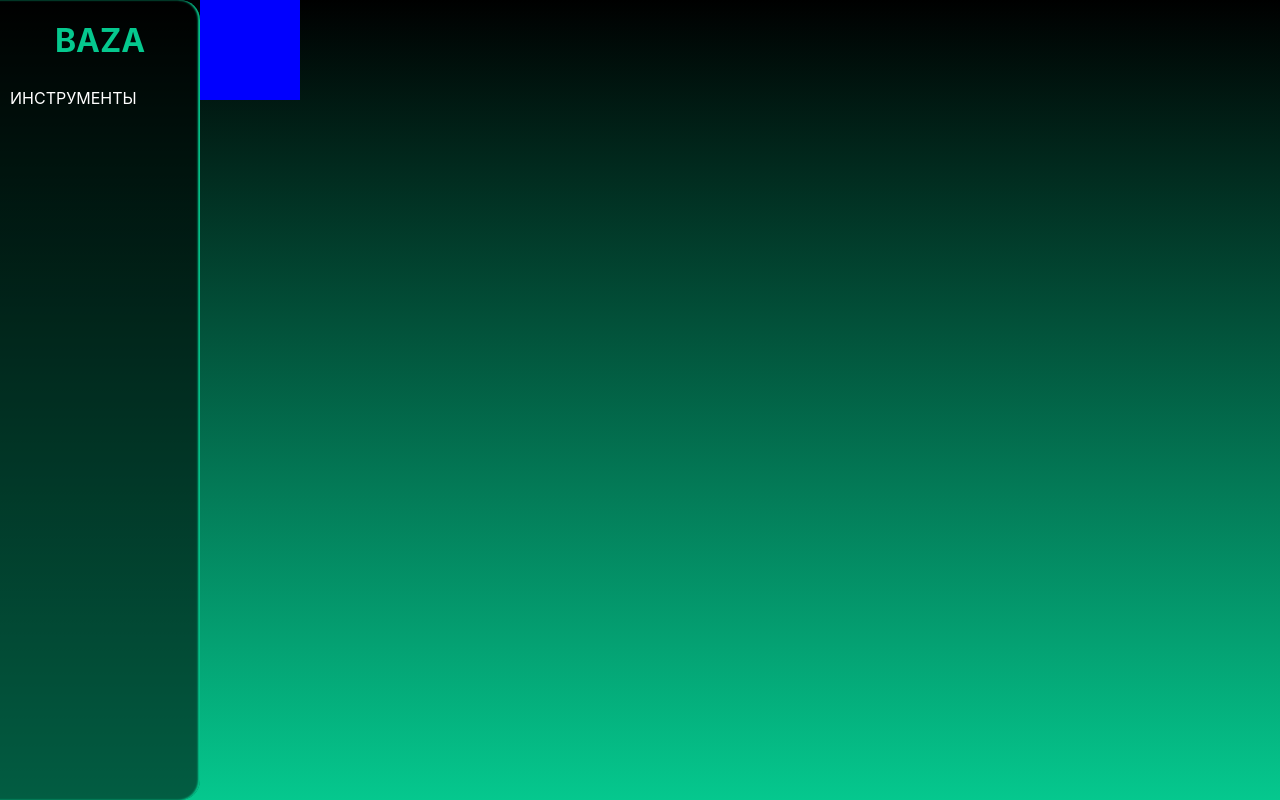
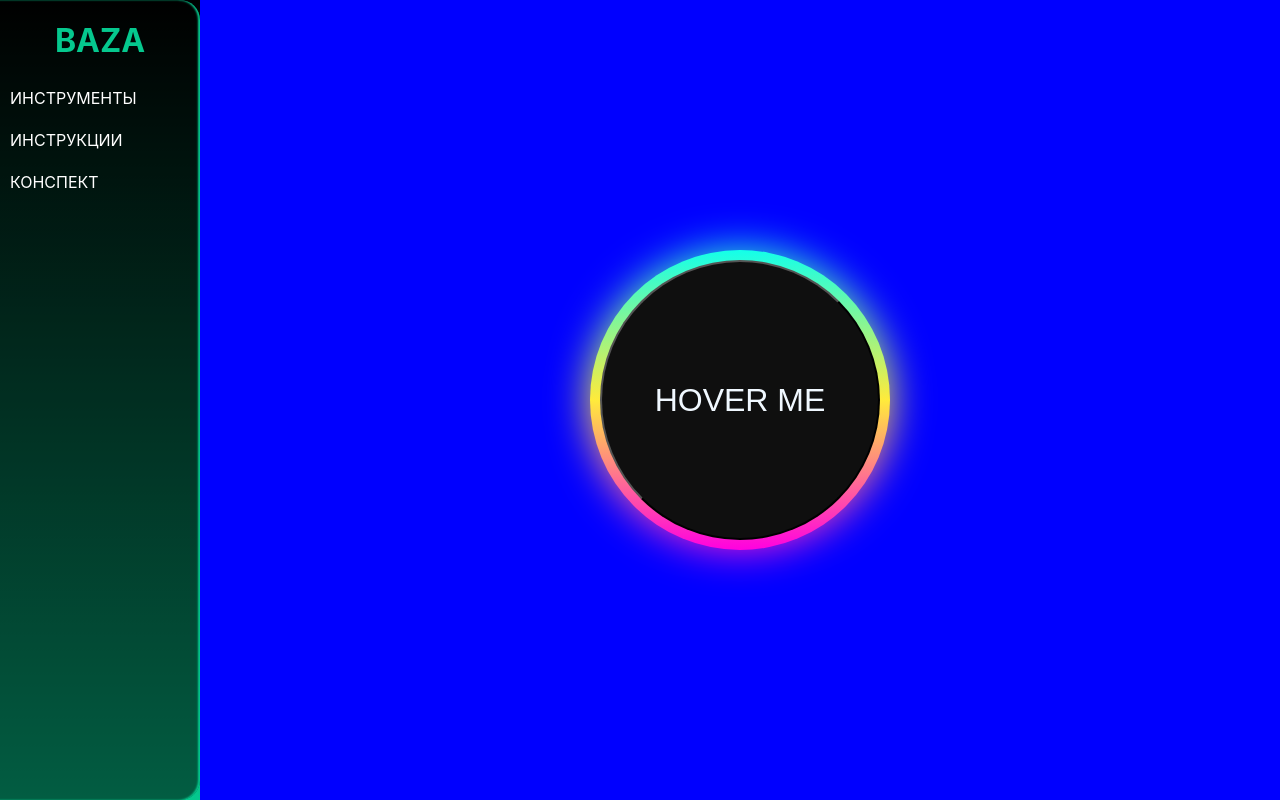
Before and after one commit to PlatenPrime/baza, a React (Create React App) app: page /workbook in a window 1280 px wide. Built offline with nearby package versions, Linux system fonts and the light colour scheme.

Commit message:
test new animation to nav links

```diff
--- a/package.json
+++ b/package.json
@@ -10,6 +10,7 @@
 		"@testing-library/jest-dom": "^5.16.4",
 		"@testing-library/react": "^13.2.0",
 		"@testing-library/user-event": "^13.5.0",
+		"classnames": "^2.3.1",
 		"react": "^18.1.0",
 		"react-dom": "^18.1.0",
 		"react-router": "^6.3.0",
--- a/src/components/SideBar/SideBar.jsx
+++ b/src/components/SideBar/SideBar.jsx
@@ -16,8 +16,8 @@ const SideBar = () => {
 		<div className={style.sidebar}>
 			<HomeLink />
 			<Link to="/tools" className={style.sidebarLink} ><SideBarItem title="Инструменты" /></Link>
-		{/* 	<Link to="/guides" className={style.sidebarLink}><SideBarItem title="Инструкции" /></Link>
-			<Link to="/workbook" className={style.sidebarLink}><SideBarItem title="Конспект" /></Link> */}
+			<Link to="/guides" className={style.sidebarLink}><SideBarItem title="Инструкции" /></Link>
+			<Link to="/workbook" className={style.sidebarLink}><SideBarItem title="Конспект" /></Link>
 
 
 
--- /dev/null
+++ b/src/components/TestHover/TestHover.js
@@ -0,0 +1,16 @@
+import React from 'react';
+import style from "./TestHover.module.css";
+import cx from 'classnames';
+import { selectUnstyledClasses } from '@mui/base';
+
+const TestHover = () => {
+	return (
+		<div className={style.container}>
+			<button className={style.top} >hover me</button>
+			<div className={style.middle}></div>
+			<div className={style.bottom}></div>
+		</div>
+	);
+};
+
+export default TestHover;
--- /dev/null
+++ b/src/components/TestHover/TestHover.module.css
@@ -0,0 +1,82 @@
+
+.container {
+	position: relative;
+}
+
+.top {
+	width: 280px;
+	height: 280px;
+	background-color: rgb(15, 15, 15);
+	color: aliceblue;
+	text-transform: uppercase;
+	font-size: 2rem;
+	border-radius: 50%;
+	position: absolute;
+	top: 50%;
+	left: 50%;
+	transform: translate(-50%, -50%);
+	z-index: 3;
+
+}
+
+.middle {
+	width: 300px;
+	height: 300px;
+	border-radius: 50%;
+	background: linear-gradient(#14ffe9, #ffeb3b, #ff00e0);
+	position: absolute;
+	top: 50%;
+	left: 50%;
+	transform: translate(-50%, -50%);
+	z-index: 2;
+
+
+}
+
+.middle:hover {
+
+}
+
+.bottom {
+	width: 300px;
+	height: 300px;
+	border-radius: 50%;
+	background: linear-gradient(#14ffe9, #ffeb3b, #ff00e0);
+	filter: blur(20px);
+	position: absolute;
+	top: 50%;
+	left: 50%;
+	transform: translate(-50%, -50%);
+	z-index: 1;
+
+}
+
+
+
+
+
+
+
+
+
+
+
+
+
+
+
+
+.container:hover{
+
+
+	animation: rotate 1.5s linear infinite;
+  }
+
+  @keyframes rotate {
+	0%{
+	  filter: hue-rotate(0deg);
+	}
+	100%{
+	  filter: hue-rotate(360deg);
+	}
+  }
--- a/src/components/Workbook/Workbook.jsx
+++ b/src/components/Workbook/Workbook.jsx
@@ -1,10 +1,12 @@
 import React from 'react';
 import style from './Workbook.module.css';
 import Navbar from '../Navbar/Navbar';
+import TestHover from '../TestHover/TestHover';
 
 const Workbook = () => {
 	return (
 		<div className={style.blueback}>
+			<TestHover />
 
 		</div>
 	);
--- a/src/components/Workbook/Workbook.module.css
+++ b/src/components/Workbook/Workbook.module.css
@@ -2,4 +2,9 @@
 	background-color: blue;
 	width: 100px;
 height: 100px;
+display: flex;
+justify-content: center;
+align-items: center;
+height: 100vh;
+width: 100%;
 }
```
Also changed, not shown: 1 other file (tests, documents, lock files or other folders).
